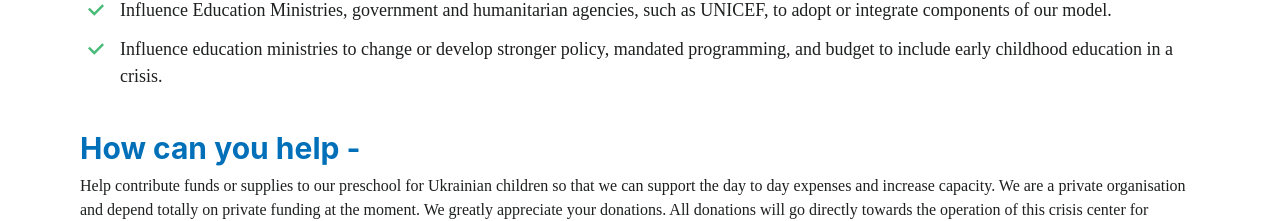
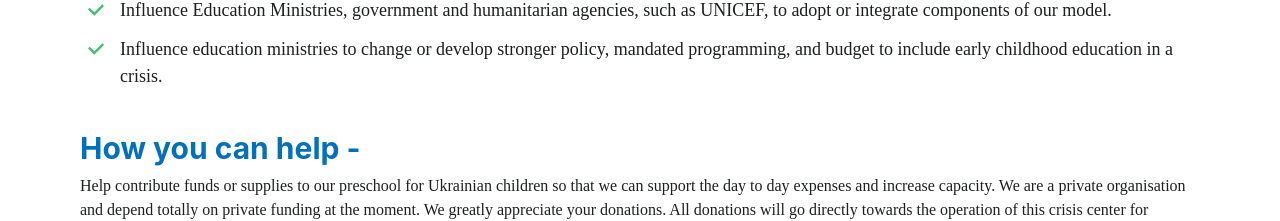
Before and after one commit to ibb4u2006/global4ukraine, a Next.js app: page /about in a window 1280 px wide. Shown: the part 1471-1692 px from the top of the page. Built offline with nearby package versions, Linux system fonts and the light colour scheme.

Commit message:
Minor about

```diff
--- a/component/About.tsx
+++ b/component/About.tsx
@@ -107,7 +107,7 @@ export default function GridListWithHeading() {
           ))}
         </SimpleGrid>
         <Box mt={10}>
-          <Heading size={"lg"}>How can you help -</Heading>
+          <Heading size={"lg"}>How you can help -</Heading>
           <Text mt={2} fontSize="md">
             Help contribute funds or supplies to our preschool for Ukrainian
             children so that we can support the day to day expenses and increase
```
